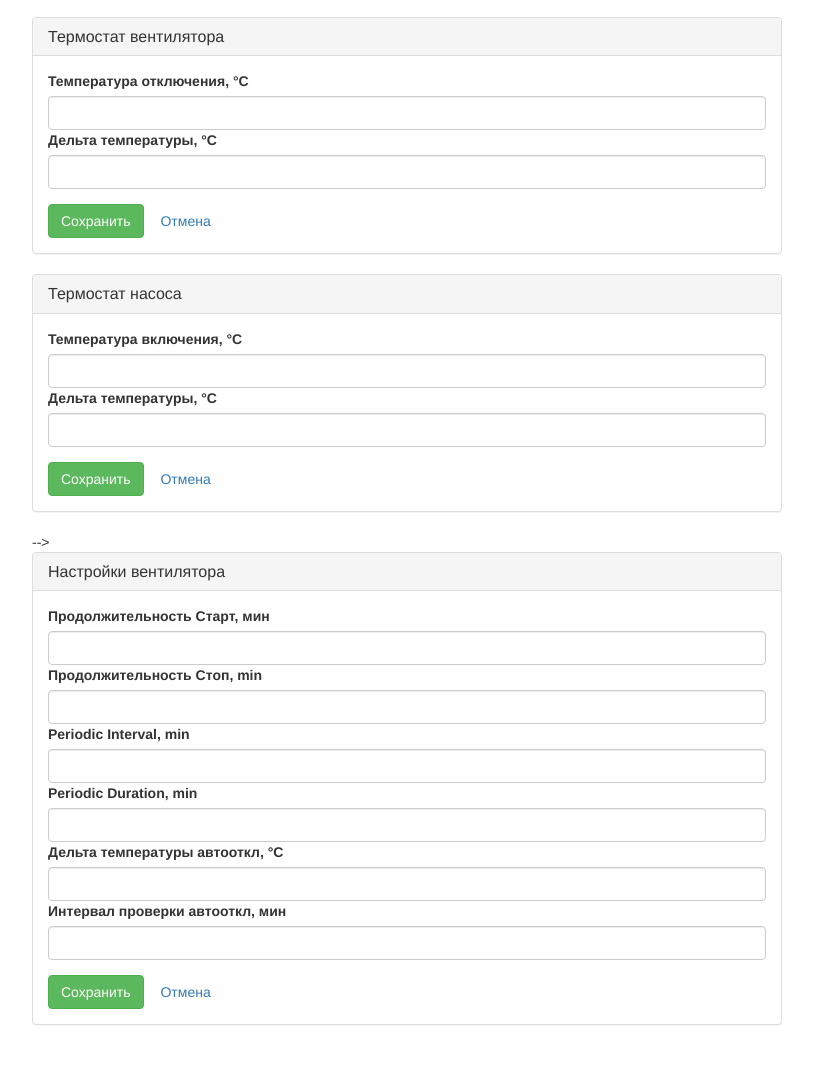
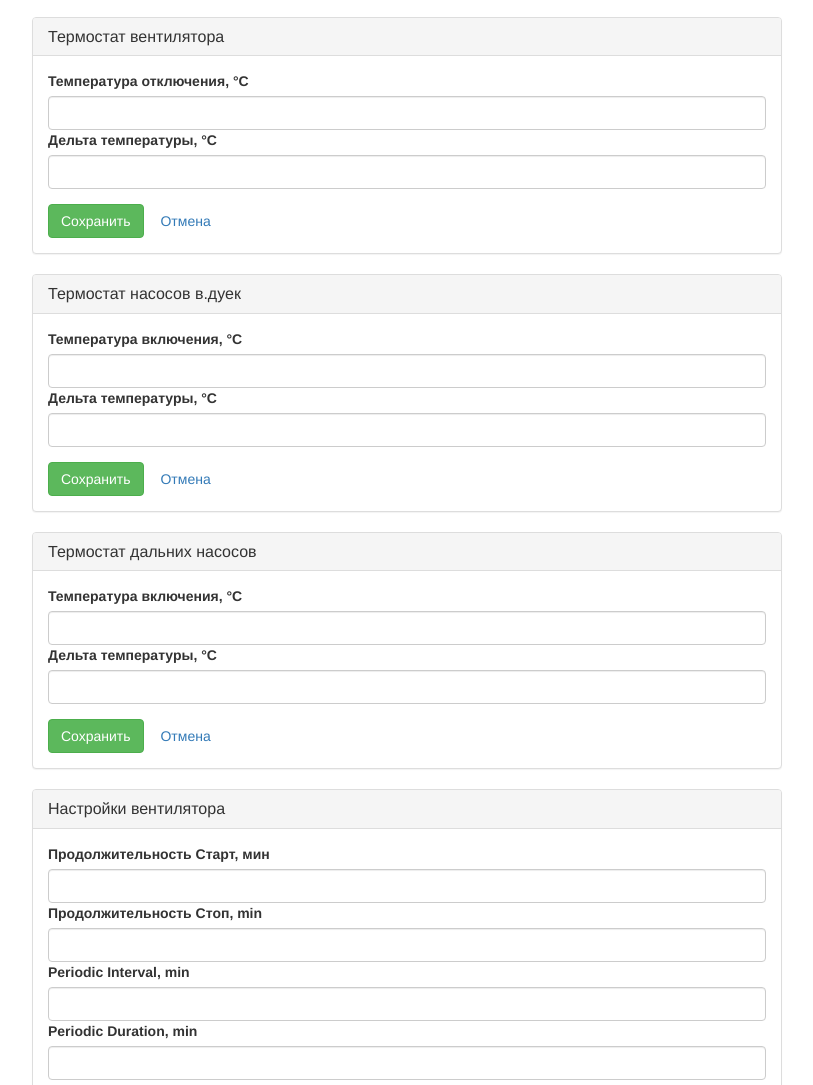
Before and after one commit to avr39-ripe/DragonMaster, a plain HTML site: page files/config.html in a window 1280 px wide. Shown: the part 799-1884 px from the top of the page, without its empty margins (233-1046 px from the left). Before the commit the page ends 1844 px from the top, so only its background shows below. Drawn offline with nearby package versions, Linux system fonts and the light colour scheme; no server answers; a script that the page names is missing.

Commit message:
Initial configuration for Makaroni
Add another relay output for Long End pump
Use formerly known Safety thermostat as thermostat for Long end Pumps

```diff
--- a/files/config.html
+++ b/files/config.html
@@ -113,7 +113,7 @@
 			<div>
 				<div class="panel panel-default">
 					<div class="panel-heading">
-						<h3 class="panel-title">Термостат насоса</h3>
+						<h3 class="panel-title">Термостат насосов в.дуек</h3>
 					</div>
 					<div class="panel-body">
 						<form id="form_thermostat_pump" method="POST">
@@ -130,26 +130,26 @@
 				</div>
 			</div>
 
-<!-- 			<!-- Pump Safety Thermostat config --> -->
-<!-- 			<div> -->
-<!-- 				<div class="panel panel-default"> -->
-<!-- 					<div class="panel-heading"> -->
-<!-- 						<h3 class="panel-title">Pump Safety thermostat settings</h3> -->
-<!-- 					</div> -->
-<!-- 					<div class="panel-body"> -->
-<!-- 						<form id="form_thermostat_pump_safety" method="POST"> -->
-<!-- 							<div class="form-group"> -->
-<!-- 								<label for="targetTemp_pump_safety">Target temp, &deg;C</label> -->
-<!-- 								<input type="number" required class="form-control" min="15" max="95" step="0.5" id="targetTemp_pump_safety" class="form-control" value="{targetTempPump}"> -->
-<!-- 								<label for="targetTempDelta_pump_safety">Target temp delta, &deg;C</label> -->
-<!-- 								<input type="number" required class="form-control" min="0.5" max="10" step="0.5" id="targetTempDelta_pump_safety" class="form-control" value="{targetTempDeltaPump}"> -->
-<!-- 							</div> -->
-<!-- 							<button type="submit" class="btn btn-success">Save settings</button> -->
-<!-- 					  		<button type="button" id="thermostat_pump_safety_cancel" class="btn btn-link">Cancel</button> -->
-<!-- 						</form> -->
-<!-- 					</div> -->
-<!-- 				</div> -->
-<!-- 			</div> -->
+			<!-- Pump Safety Thermostat config -->
+			<div>
+				<div class="panel panel-default">
+					<div class="panel-heading">
+						<h3 class="panel-title">Термостат дальних насосов</h3>
+					</div>
+					<div class="panel-body">
+						<form id="form_thermostat_pump_safety" method="POST">
+							<div class="form-group">
+								<label for="targetTemp_pump_safety">Температура включения, &deg;C</label>
+								<input type="number" required class="form-control" min="15" max="95" step="0.5" id="targetTemp_pump_safety" class="form-control" value="{targetTempPump}">
+								<label for="targetTempDelta_pump_safety">Дельта температуры, &deg;C</label>
+								<input type="number" required class="form-control" min="0.5" max="10" step="0.5" id="targetTempDelta_pump_safety" class="form-control" value="{targetTempDeltaPump}">
+							</div>
+							<button type="submit" class="btn btn-success">Сохранить</button>
+					  		<button type="button" id="thermostat_pump_safety_cancel" class="btn btn-link">Отмена</button>
+						</form>
+					</div>
+				</div>
+			</div>
 
 			<!-- Fan config -->
 			<div>
--- a/files/config.js
+++ b/files/config.js
@@ -246,8 +246,8 @@ function onDocumentRedy() {
 	document.getElementById('thermostat_fan_cancel').addEventListener('click', get_fan_config);
 	document.getElementById('form_thermostat_pump').addEventListener('submit', post_pump_config);
 	document.getElementById('thermostat_pump_cancel').addEventListener('click', get_pump_config);
-//	document.getElementById('form_thermostat_pump_safety').addEventListener('submit', post_pump_safety_config);
-//	document.getElementById('thermostat_pump_safety_cancel').addEventListener('click', get_pump_safety_config);
+	document.getElementById('form_thermostat_pump_safety').addEventListener('submit', post_pump_safety_config);
+	document.getElementById('thermostat_pump_safety_cancel').addEventListener('click', get_pump_safety_config);
 	document.getElementById('form_fan').addEventListener('submit', postFanConfig);
 	document.getElementById('fan_cancel').addEventListener('click', getFanConfig);
 
```
Also changed, not shown: 1 other file.
